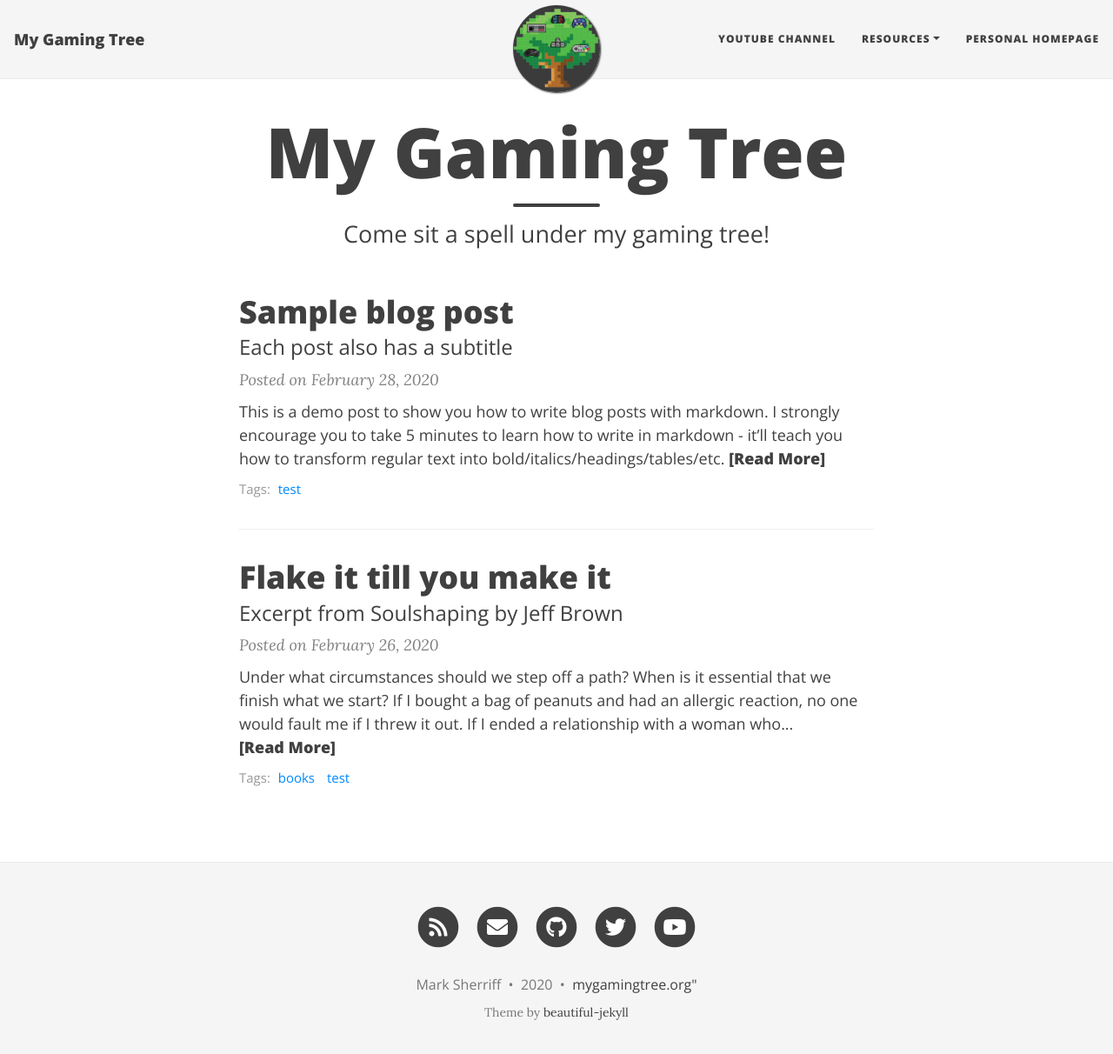
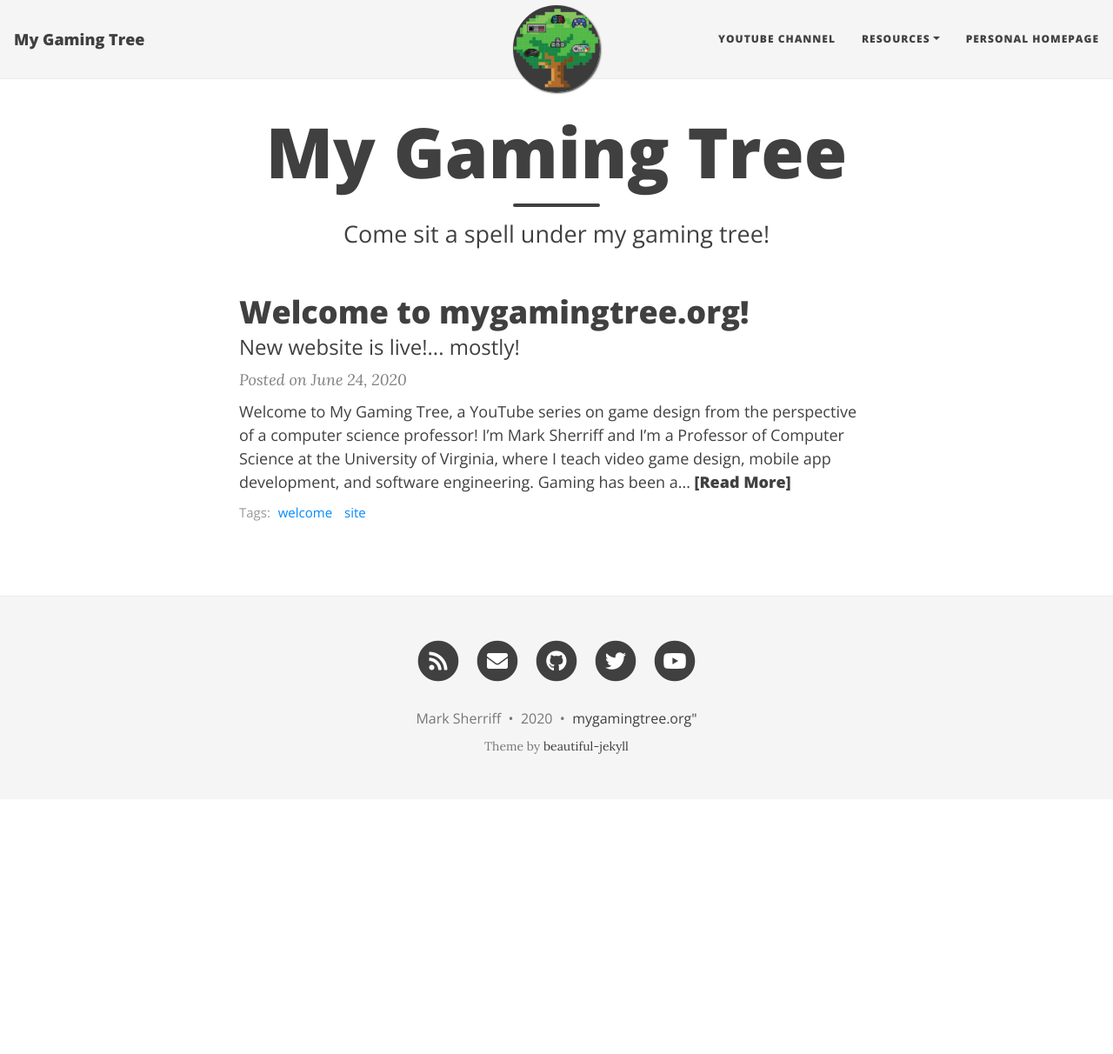
Before and after one commit to marksherriff/mygamingtree.org, a Jekyll site: the page built from index.html, in a window 1280 px wide and 1225 px high. Shown: the top 1212 px of the window at 87% size. Built offline with Jekyll 4.4.1, drawn with Linux system fonts in a browser that asks for light colours; nearby versions of some CDN libraries; the list of posts is cut into pages by our own code.

Commit message:
new first post

```diff
--- /dev/null
+++ b/_posts/2020-06-24-welcome.md
@@ -0,0 +1,8 @@
+---
+layout: post
+title: Welcome to mygamingtree.org!
+subtitle: New website is live!... mostly!
+tags: [welcome, site]
+---
+
+Welcome to My Gaming Tree, a YouTube series on game design from the perspective of a computer science professor!  I'm Mark Sherriff and I'm a Professor of Computer Science at the University of Virginia, where I teach video game design, mobile app development, and software engineering.  Gaming has been a passion of mine for decades and I can't wait to put some of my thoughts down in these videos!  So, come join me under my gaming tree as I explore all sorts of topics and games!
--- a/_posts/2020-02-26-flake-it-till-you-make-it.md
+++ b/old-example.md
@@ -1,7 +1,7 @@
 ---
 layout: post
-title: Flake it till you make it
-subtitle: Excerpt from Soulshaping by Jeff Brown
+title: Episode 0 - What is a game?
+subtitle: What makes a game "a game?"
 cover-img: /assets/img/path.jpg
 tags: [books, test]
 ---
```
Also changed, not shown: markdown-example.md (renamed from _posts/2020-02-28-test-markdown.md).
